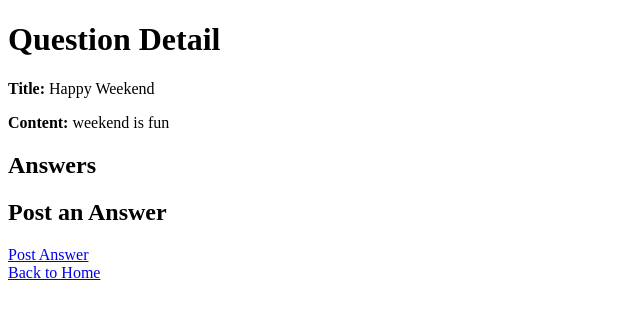
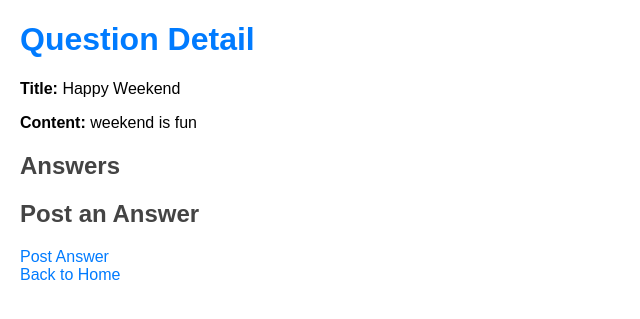
Before and after one commit to LOKESHLOKI07/QuoraApp, a Django app: page /question_detail/1/ in a window 1280 px wide. Shown: the top 319 px of the page, without its empty margins (0-640 px from the left). Run offline with Django 4.2, Linux system fonts and the light colour scheme; data comes from the database, SQL or seed files in the repository.

Commit message:
Update question_detail.html

```diff
--- a/quora/templates/question_detail.html
+++ b/quora/templates/question_detail.html
@@ -2,6 +2,44 @@
 <html>
 <head>
     <title>Question Detail</title>
+    <style>
+        /* Add your CSS styles here */
+        body {
+            font-family: Arial, sans-serif;
+            margin: 20px;
+        }
+
+        h1 {
+            color: #007bff;
+        }
+
+        h2 {
+            margin-top: 20px;
+            color: #444;
+        }
+
+        strong {
+            font-weight: bold;
+        }
+
+        p {
+            margin-bottom: 10px;
+        }
+
+        form {
+            margin-top: 20px;
+        }
+
+        a {
+            color: #007bff;
+            text-decoration: none;
+            margin-right: 20px;
+        }
+
+        a:hover {
+            text-decoration: underline;
+        }
+    </style>
 </head>
 <body>
     <h1>Question Detail</h1>
```
